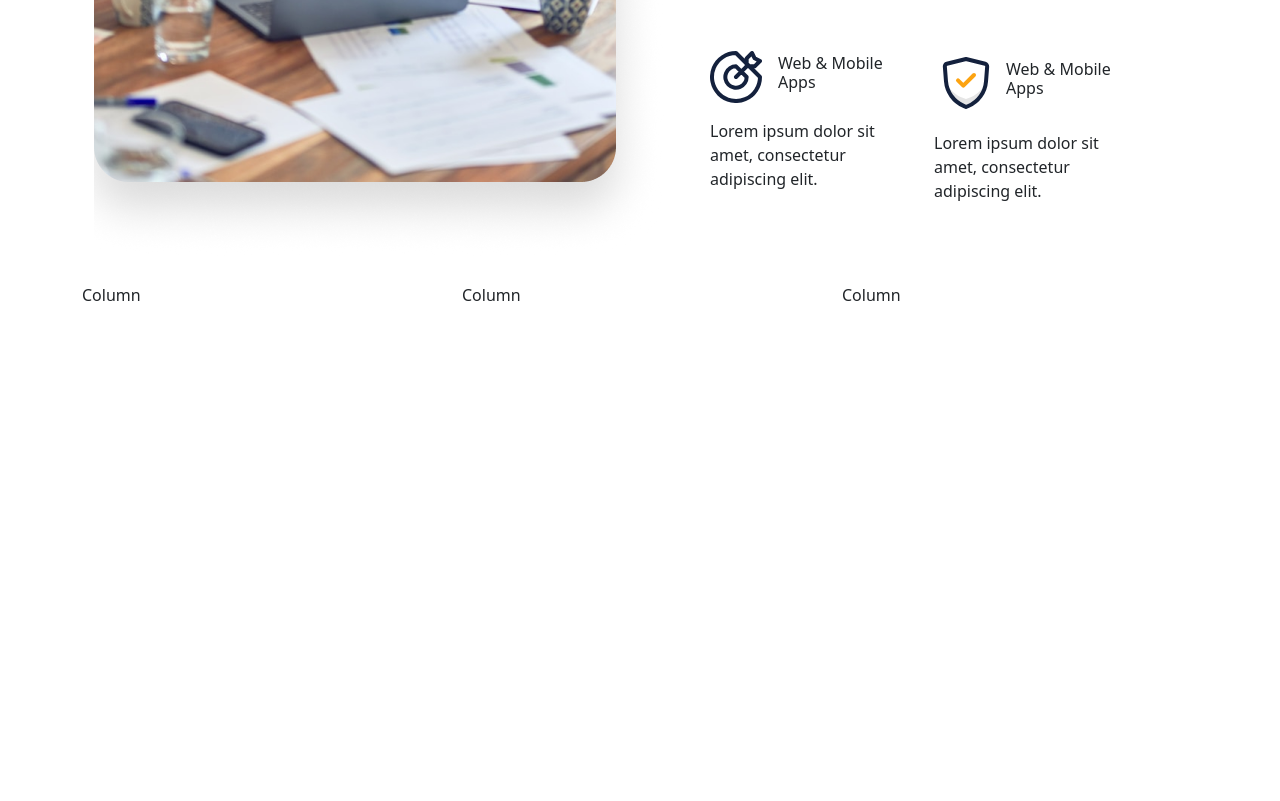
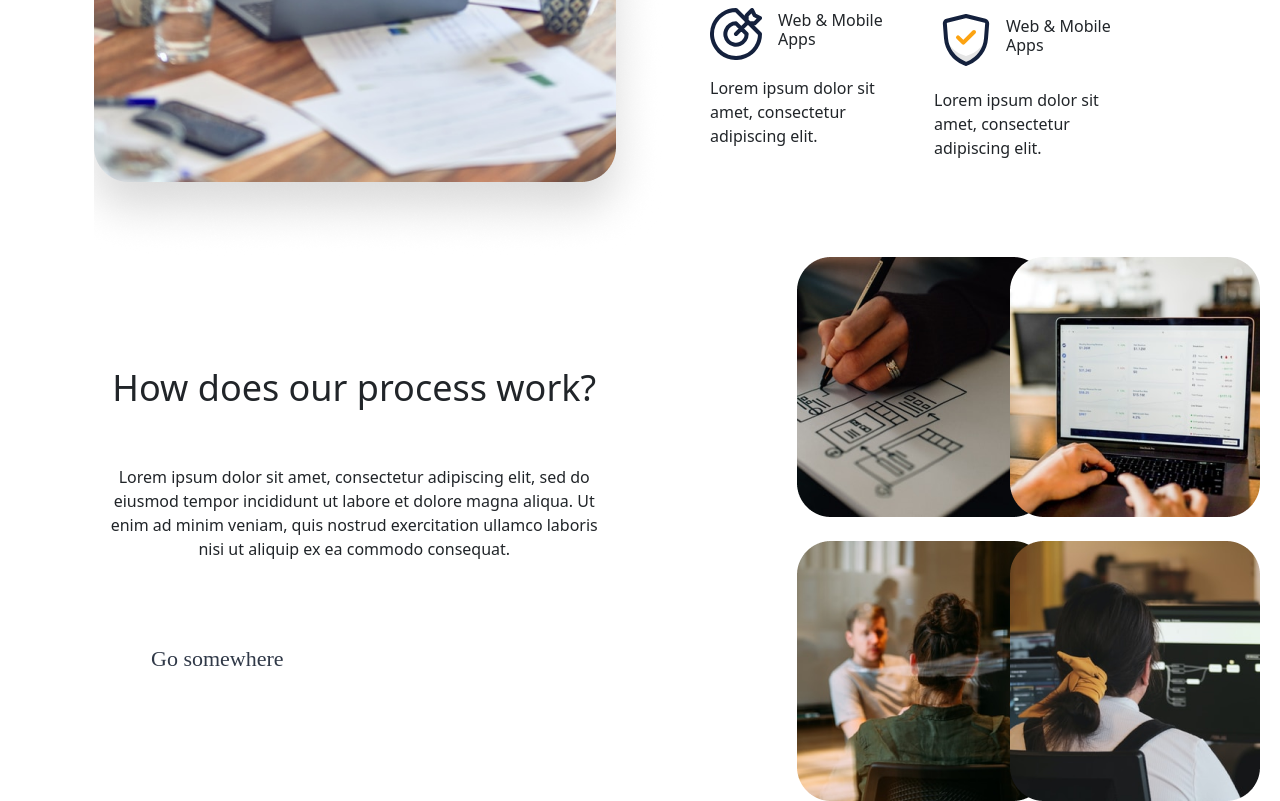
Before and after one commit to mukhammadazam/bootstrap, a plain HTML site: page index.html in a window 1280 px wide. Shown: the part 1804-2605 px from the top of the page. Before the commit the page ends 2111 px from the top, so only its background shows below. Drawn offline with Linux system fonts and the light colour scheme.

Commit message:
initial commit

```diff
--- a/index.html
+++ b/index.html
@@ -107,8 +107,8 @@
                             <div class="row  ">
                                 <div class="card-body flex-wrap">
                                     <p class="card-text text-start">Who We Help</p>
-                                    <h5 class="card-title text-start w-75 font-size">Specific challenges require specific solutions</h5>
-                                    <p class="card-text text-start">Some of the industries our digital agency specialises in.</p>
+                                    <h5 class="card-title text-start  text-center">Specific challenges require specific solutions</h5>
+                                    <p class="card-text text-start text-center">Some of the industries our digital agency specialises in.</p>
 
                                 </div>
                                 <div class="col-6 py-5 flex-wrap g-sm-3">
@@ -157,15 +157,27 @@
             </div>
             </div>
             <div class="container">
-                <div class="row">
-                    <div class="col">
-                        Column
+
+
+                <div class="cart d-flex align-items-center justify-content-between ">
+                    <div class="card-body text-center">
+                        <h5 class="card-title w-75 ">How does our process work?</h5>
+                        <p class="card-text py-5 w-75">Lorem ipsum dolor sit amet, consectetur adipiscing elit, sed do eiusmod tempor incididunt ut labore et dolore magna aliqua. Ut enim ad minim veniam, quis nostrud exercitation ullamco laboris nisi ut aliquip ex ea commodo consequat.</p>
+                        <button class="btn btn-primary d-block">Go somewhere</button>
                     </div>
-                    <div class="col">
-                        Column
-                    </div>
-                    <div class="col">
-                        Column
+                    <div class="row  text-center g-4 rows">
+                        <div class=" col-sm-6  g-4  ">
+                            <img src="./imges/arxetektura.png" alt="arxetektura">
+                        </div>
+                        <div class="col-sm-6 flex-wrap g-4 ">
+                            <img src="./imges/nootebook.png" alt="nootebok">
+                        </div>
+                        <div class="col-sm-6 flex-wrap g-4 ">
+                            <img src="./imges/suxxbat.png" alt="informatika">
+                        </div>
+                        <div class="col-sm-6 flex-wrap   g-4 ">
+                            <img src="./imges/informatika.png" alt="informatika">
+                        </div>
                     </div>
                 </div>
             </div>
--- a/style.css
+++ b/style.css
@@ -213,6 +213,10 @@ body {
     font-size: 36px;
 }
 
+.rows {
+    max-width: 570px;
+}
+
 @media screen and (max-width:768px) {
     .width {
         max-width: 360px;
@@ -225,4 +229,8 @@ body {
         display: flex;
         flex-wrap: wrap;
     }
+    .cart {
+        display: flex;
+        flex-wrap: wrap;
+    }
 }
```
